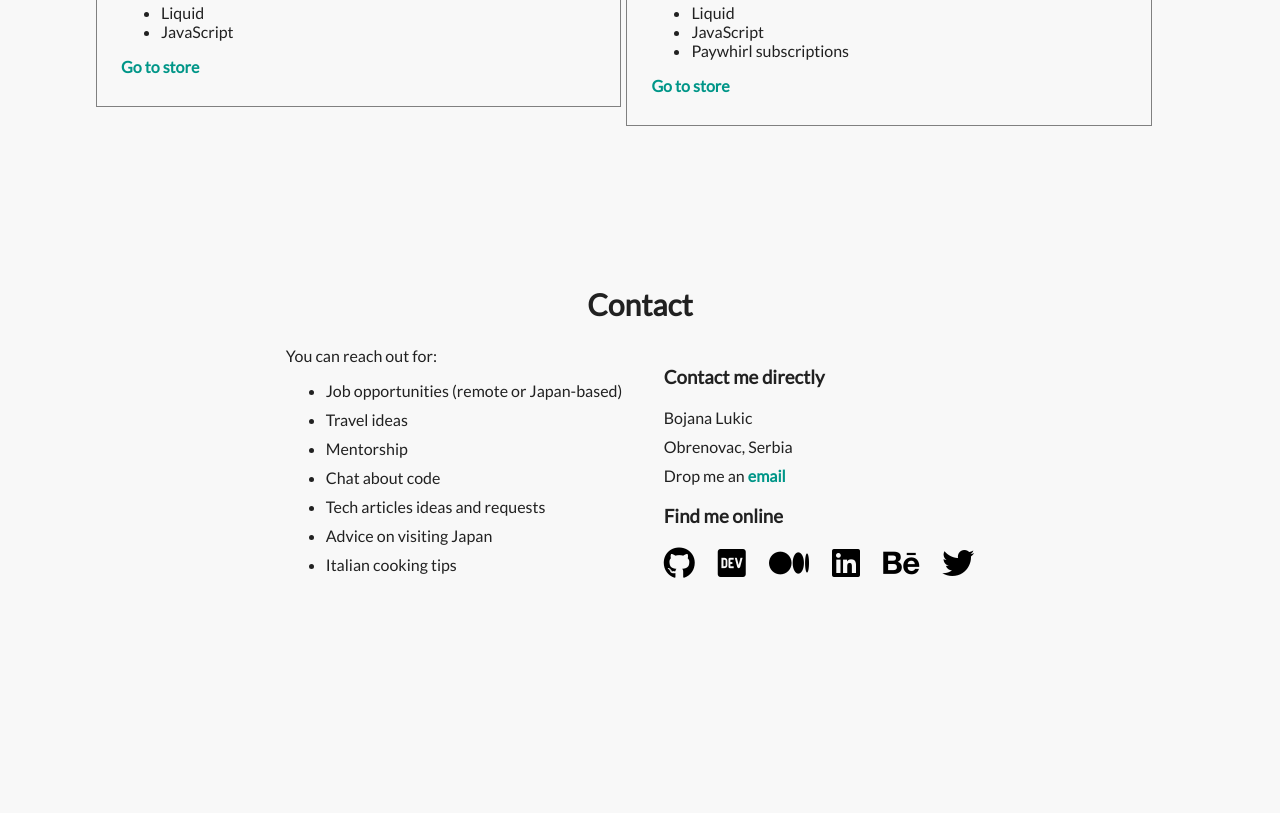
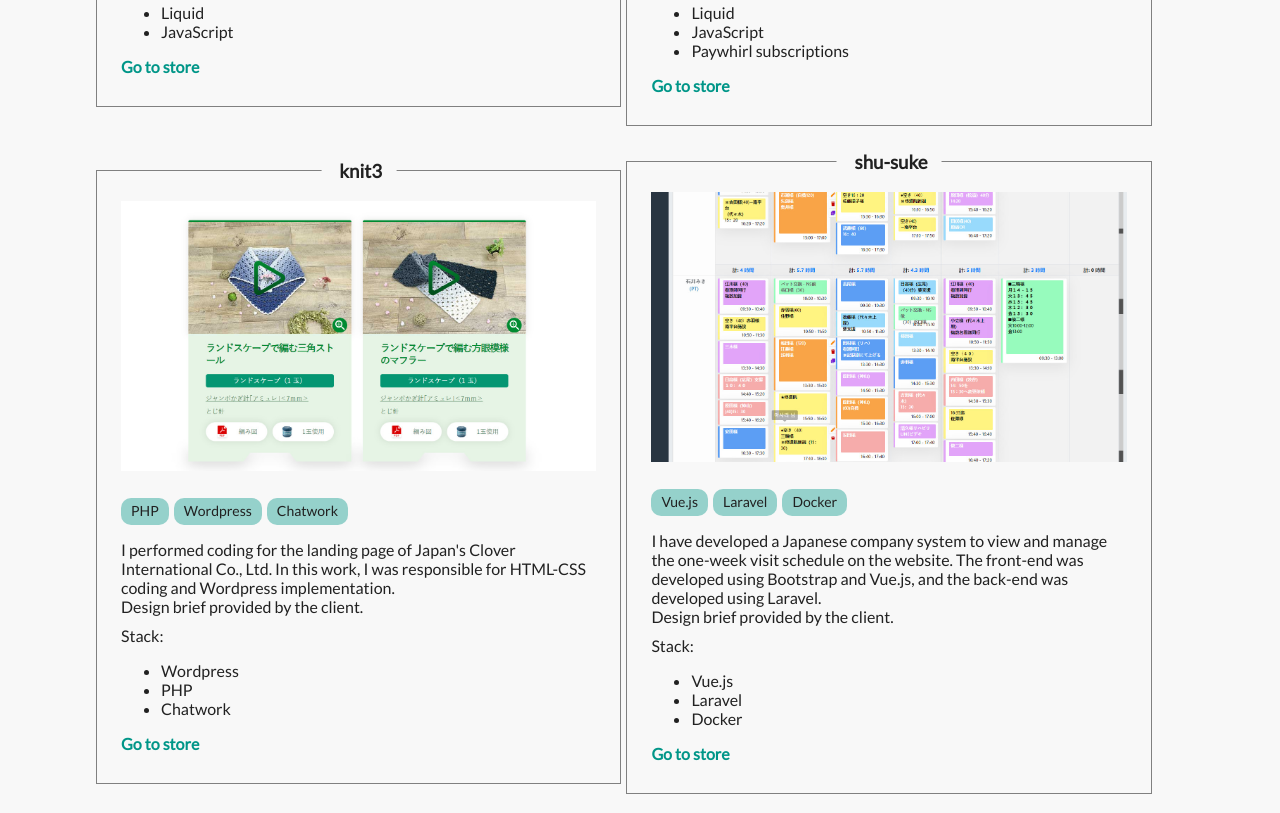
Before and after one commit to bojanalukic202/bojanalukic202, a plain HTML site: page index.html in a window 1280 px wide. Shown: the part 5007-5820 px from the top of the page. Before the commit the page ends 5757 px from the top, so only its background shows below. Drawn offline with Linux system fonts and the light colour scheme.

Commit message:
Added portfolio

```diff
--- a/index.html
+++ b/index.html
@@ -643,6 +643,72 @@
             <!--portfolio_box_description-->
           </div>
           <!--portfolio_box-->
+          <div class="portfolio_box">
+            <h3 class="portfolio_box_title">knit3</h3>
+            <a href="https://clover.co.jp/knit3/" target="_blank">
+              <img
+                      class="portfolio_img"
+                      alt="Preview image - knit3"
+                      src="assets/2.jpg"
+              />
+            </a>
+            <div class="portfolio_box_description">
+              <div class="portfolio_tags">
+                <p class="portfolio_tag">PHP</p>
+                <p class="portfolio_tag">Wordpress</p>
+                <p class="portfolio_tag">Chatwork</p>
+              </div>
+              <p>
+                I performed coding for the landing page of Japan's Clover International Co., Ltd.
+                In this work, I was responsible for HTML-CSS coding and Wordpress implementation.
+                <br />Design brief provided by the client.
+              </p>
+              <p>Stack:</p>
+              <ul>
+                <li>Wordpress</li>
+                <li>PHP</li>
+                <li>Chatwork</li>
+              </ul>
+              <a href="https://clover.co.jp/knit3/" target="_blank" class="link"
+              >Go to store</a
+              >
+            </div>
+            <!--portfolio_box_description-->
+          </div>
+          <!--portfolio_box-->
+          <div class="portfolio_box">
+            <h3 class="portfolio_box_title">shu-suke</h3>
+            <a href="https://www.shu-suke.com/" target="_blank">
+              <img
+                      class="portfolio_img"
+                      alt="Preview image - shu-suke"
+                      src="assets/3.jpg"
+              />
+            </a>
+            <div class="portfolio_box_description">
+              <div class="portfolio_tags">
+                <p class="portfolio_tag">Vue.js</p>
+                <p class="portfolio_tag">Laravel</p>
+                <p class="portfolio_tag">Docker</p>
+              </div>
+              <p>
+                I have developed a Japanese company system to view and manage the one-week visit schedule on the website.
+                The front-end was developed using Bootstrap and Vue.js, and the back-end was developed using Laravel.
+                <br />Design brief provided by the client.
+              </p>
+              <p>Stack:</p>
+              <ul>
+                <li>Vue.js</li>
+                <li>Laravel</li>
+                <li>Docker</li>
+              </ul>
+              <a href="https://www.shu-suke.com/" target="_blank" class="link"
+              >Go to store</a
+              >
+            </div>
+            <!--portfolio_box_description-->
+          </div>
+          <!--portfolio_box-->
         </div>
         <!--portfolio_container-->
       </section>
```
Also changed, not shown: assets/2.jpg (added), assets/3.jpg (added).
